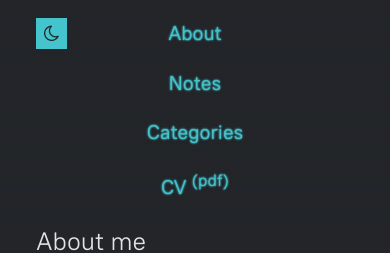
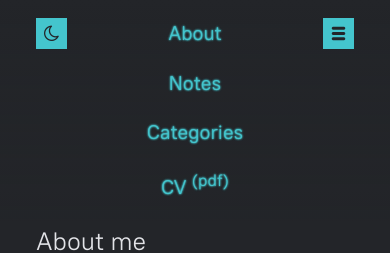
Before and after one commit to AlertRED/blog, a Vue app in the folder frontend/: page / in a window 390 px wide. Shown: the top 253 px of the page. Built offline with nearby package versions, Linux system fonts and the light colour scheme.

Commit message:
Added collapsable for menu in mobile mode

```diff
--- a/frontend/src/assets/main.css
+++ b/frontend/src/assets/main.css
@@ -198,6 +198,10 @@ input {
   transform: translate(-50%, -50%);
 }
 
+#menu-burger {
+  display: none;
+}
+
 
 #change-theme {
   padding: 0;
@@ -255,9 +259,28 @@ input {
 
   #toolbar {
     padding: 0;
+    min-height: 1.8rem;
   }
 
   #change-theme {
     left: 0;
   }
+
+  #menu-burger {
+    display: block;
+    padding: 0;
+    margin: 0;
+    cursor: pointer;
+    right: 0rem;
+    position: absolute;
+  }
+
+  #menu-burger > div {
+    border: 1px solid var(--color-feature);
+    color: var(--color-background);
+    background: var(--color-feature);
+    padding: 0.3rem;
+    font-size: 1rem;
+    height: fit-content;
+  }
 }
--- a/frontend/src/components/MainNavbar.vue
+++ b/frontend/src/components/MainNavbar.vue
@@ -1,7 +1,7 @@
 <template>
     <header>
         <div id="toolbar">
-            <ul id="menu">
+            <ul id="menu" v-if="isMenuShowed || !is_mobile">
                 <li><router-link :class="`brightness-hover`" :to="{ name:'About'}">About</router-link></li>
                 <li><router-link :class="`brightness-hover`" :to="{ name:'Notes'}">Notes</router-link></li>
                 <li><router-link :class="`brightness-hover`" :to="{ name:'Categories'}">Categories</router-link></li>
@@ -13,6 +13,12 @@
             >
                 <div :class="{ 'icon-weather-sunny moved': theme_name == 'light', 'icon-moon-o': theme_name == 'dark', }">
                 </div>
+            </div>
+            <div
+                id="menu-burger"
+                @click="() => { isMenuShowed = !isMenuShowed }"
+            >
+                <div :class="`icon-th-menu`"/>
             </div>
         </div>
     </header>
@@ -27,23 +33,30 @@ export default {
         return {
             theme_name: localStorage['theme'] || "dark",
             cvpdf: cvpdf,
+            isMenuShowed: true,
+            is_mobile: false,
         }
     },
     mounted() {
         window.addEventListener("storage", this.onStorageUpdate);
+        window.addEventListener("resize", this.onResize);
         this.setTheme(this.theme_name);
+        this.onResize();
     },
     watch: {
         theme_name(newName) {
             localStorage.theme = newName;
             this.setTheme(this.theme_name);
-        }
+        },
     },
     methods: {
         onStorageUpdate(event) {
             if (event.key === "theme") {
                 this.theme_name = event.newValue;
             }
+        },
+        onResize() {
+            this.is_mobile = window.innerWidth <= 640
         },
         setTheme(theme_name){
             const css = document.createElement('style')
```
